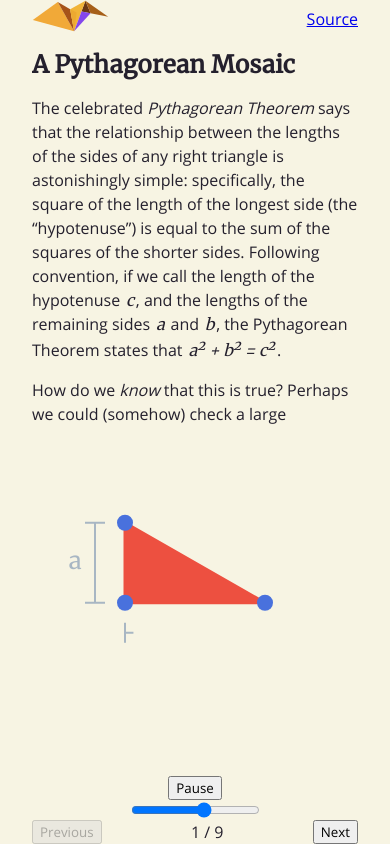
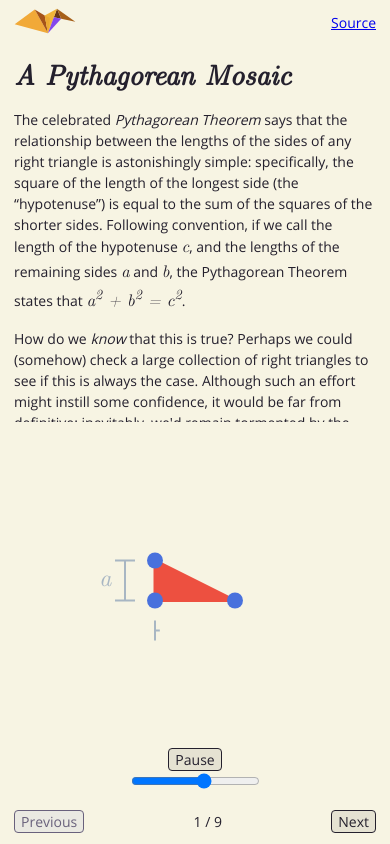
Before and after one commit to wjlewis/pymos, a React (Create React App) app: page / in a window 390 px wide. Built offline with nearby package versions, Linux system fonts and the light colour scheme.

Commit message:
Update fonts, and work on mobile layout

```diff
--- a/src/App.tsx
+++ b/src/App.tsx
@@ -1,5 +1,6 @@
 import React from 'react';
-import { StateContext, initState, reducer } from './state';
+import { StateContext, initState, reducer, Actions as A } from './state';
+import { useDevice } from './hooks';
 import Header from './Header';
 import Prose from './Prose';
 import Illustration from './Illustration';
@@ -7,6 +8,7 @@ import Footer from './Footer';
 
 const App: React.FC = () => {
   const [state, dispatch] = React.useReducer(reducer, initState);
+  useDevice(device => dispatch(A.updateDevice(device)));
 
   return (
     <StateContext.Provider value={{ state, dispatch }}>
--- a/src/hooks/index.ts
+++ b/src/hooks/index.ts
@@ -1,3 +1,4 @@
 export * from './useAnimation';
 export * from './useDims';
 export * from './useMouse';
+export * from './useDevice';
--- /dev/null
+++ b/src/hooks/useDevice.ts
@@ -0,0 +1,28 @@
+import React from 'react';
+import { Device } from '../state';
+
+export function useDevice(onChange: (device: Device) => void) {
+  const callback = React.useRef(onChange);
+
+  React.useEffect(() => {
+    function recompute() {
+      return callback.current(currentDevice());
+    }
+
+    recompute();
+
+    window.addEventListener('resize', recompute);
+    return () => window.removeEventListener('resize', recompute);
+  }, []);
+}
+
+// Keep in sync with src/index.css
+const LARGE_BREAKPOINT = 1024;
+
+function currentDevice() {
+  if (window.innerWidth >= LARGE_BREAKPOINT) {
+    return Device.Laptop;
+  } else {
+    return Device.Mobile;
+  }
+}
--- a/src/index.css
+++ b/src/index.css
@@ -1,18 +1,18 @@
 @font-face {
-  font-family: 'Merriweather';
-  src: url('./assets/Merriweather-Regular.ttf');
+  font-family: 'Open Sans';
+  src: url('./assets/OpenSans-Regular.ttf');
 }
 
 @font-face {
-  font-family: 'Open Sans';
-  src: url('./assets/OpenSans-Regular.ttf');
+  font-family: 'Computer Modern';
+  src: url('./assets/CMU-Serif-Italic.ttf');
 }
 
 :root {
   --text: #24202d;
   --bg: #f7f4e3;
   --bg-translucent: #f7f4e388;
-  --header-font: 'Merriweather', serif;
+  --header-font: 'Computer Modern', serif;
   --body-font: 'Open Sans', sans-serif;
   --blue: #4971dd;
   --yellow: #edbd53;
@@ -47,17 +47,30 @@ body,
 
 button {
   font-family: var(--body-font);
+  font-size: 1em;
   cursor: pointer;
+  color: var(--text);
+  border: 1px solid var(--text);
+  background-color: #e5e2d2;
+  border-radius: 4px;
+}
+
+button:hover {
+  background-color: #ddd9c0;
 }
 
 button:disabled {
   cursor: unset;
+  background-color: #eae9e2;
+  color: #69617c;
+  border-color: #69617c;
 }
 
 /* Main layout */
 header {
   width: 100%;
   height: 60px;
+  flex-shrink: 0;
   box-sizing: border-box;
 }
 
@@ -75,6 +88,7 @@ header nav #icon {
 footer {
   width: 100%;
   height: 45px;
+  flex-shrink: 0;
   box-sizing: border-box;
 }
 
@@ -121,12 +135,12 @@ h2 {
 
 h1 {
   margin: 0.5em 0;
-  font-size: 1.5em;
+  font-size: 2em;
 }
 
 h2 {
   margin: 0.7em 0;
-  font-size: 1.3em;
+  font-size: 1.6em;
 }
 
 p {
@@ -136,17 +150,19 @@ p {
 
 code {
   font-family: var(--header-font);
-  font-style: italic;
-  padding: 0 0.1em;
+  font-size: 1.2em;
 }
 
 /* Graphics */
 #canvas {
   width: 100%;
   flex-grow: 1;
+  flex-shrink: 1;
 }
 
 #controls {
+  height: 60px;
+  flex-shrink: 0;
   display: flex;
   flex-direction: column;
   align-items: center;
@@ -180,7 +196,7 @@ code {
 
 .measurement-label {
   font-family: var(--header-font);
-  font-size: 1.5em;
+  font-size: 1.7em;
   fill: var(--gray);
 }
 
@@ -197,7 +213,7 @@ code {
 
 .main-square-label {
   font-family: var(--header-font);
-  font-size: 1.5em;
+  font-size: 2em;
   fill: var(--bg);
 }
 
@@ -280,6 +296,10 @@ code {
 
 /* Phones */
 @media screen and (max-width: 767px) {
+  html {
+    font-size: 14px;
+  }
+
   main {
     display: grid;
     grid-template-rows: 1fr 1fr;
@@ -287,16 +307,24 @@ code {
 
   #prose {
     grid-row: 1 / 2;
-    margin: 0 2em;
   }
 
   #illustration {
     grid-row: 2 / 3;
-    margin: 0 2em;
   }
 
+  header {
+    height: 45px;
+  }
+
+  header nav #icon {
+    height: 26px;
+  }
+
+  #prose,
+  #illustration,
   header nav,
   footer nav {
-    margin: 0 2em;
+    margin: 0 1em;
   }
 }
--- a/src/state/actions.ts
+++ b/src/state/actions.ts
@@ -1,5 +1,5 @@
 import { Vec } from '../tools';
-import { Dims } from './state';
+import { Dims, Device } from './state';
 
 export interface Action {
   type: string;
@@ -17,6 +17,7 @@ export enum ActionType {
   MakeThin = 'MakeThin',
   MakeEven = 'MakeEven',
   UpdateDims = 'UpdateDims',
+  UpdateDevice = 'UpdateDevice',
   ResetMainTriangle = 'ResetMainTriangle',
 }
 
@@ -60,6 +61,10 @@ export function updateDims(dims: Dims): Action {
   return { type: ActionType.UpdateDims, payload: dims };
 }
 
+export function updateDevice(device: Device): Action {
+  return { type: ActionType.UpdateDevice, payload: device };
+}
+
 export function resetMainTriangle(): Action {
   return { type: ActionType.ResetMainTriangle };
 }
--- a/src/state/reducer.ts
+++ b/src/state/reducer.ts
@@ -1,4 +1,4 @@
-import { State, Dims, initTri } from './state';
+import { State, Dims, Device, initTri, smallInitTri } from './state';
 import { Action, ActionType } from './actions';
 import { steps } from '../steps';
 import { DragSubject } from './DragSubject';
@@ -26,6 +26,8 @@ export function reducer(state: State, action: Action): State {
       return reduceMakeEven(state);
     case ActionType.UpdateDims:
       return reduceUpdateDims(state, action.payload);
+    case ActionType.UpdateDevice:
+      return reduceUpdateDevice(state, action.payload);
     case ActionType.ResetMainTriangle:
       return reduceResetMainTriangle(state);
     default:
@@ -149,8 +151,28 @@ function reduceUpdateDims(state: State, dims: Dims): State {
   return { ...state, ui: { ...state.ui, dims, triOutOfBounds } };
 }
 
+function reduceUpdateDevice(state: State, device: Device): State {
+  const currentDevice = state.ui.device;
+  const tri = laptopToMobile(currentDevice, device)
+    ? smallInitTri
+    : mobileToLaptop(currentDevice, device)
+    ? initTri
+    : state.tri;
+  return { ...state, tri, ui: { ...state.ui, device } };
+}
+
+function laptopToMobile(currentDevice: Device, newDevice: Device): boolean {
+  return currentDevice === Device.Laptop && newDevice === Device.Mobile;
+}
+
+function mobileToLaptop(currentDevice: Device, newDevice: Device): boolean {
+  return currentDevice === Device.Mobile && newDevice === Device.Laptop;
+}
+
 function reduceResetMainTriangle(state: State): State {
-  return { ...state, tri: initTri, ui: { ...state.ui, triOutOfBounds: false } };
+  const tri = state.ui.device === Device.Laptop ? initTri : smallInitTri;
+
+  return { ...state, tri, ui: { ...state.ui, triOutOfBounds: false } };
 }
 
 function isTriOutOfBounds(state: State, dims: Dims): boolean {
--- a/src/state/state.ts
+++ b/src/state/state.ts
@@ -9,8 +9,14 @@ export interface State {
 }
 
 export interface UIState {
+  device: Device;
   dims: Dims;
   triOutOfBounds: boolean;
+}
+
+export enum Device {
+  Laptop = 'Laptop',
+  Mobile = 'Mobile',
 }
 
 export const initTri: RightTriangle = {
@@ -19,10 +25,17 @@ export const initTri: RightTriangle = {
   v: new Vec(-70, -80),
 };
 
+export const smallInitTri: RightTriangle = {
+  r: new Vec(-40, 20),
+  h: new Vec(40, 20),
+  v: new Vec(-40, -20),
+};
+
 export const initState: State = {
   ui: {
     dims: { width: 0, height: 0 },
     triOutOfBounds: false,
+    device: Device.Laptop,
   },
   tri: initTri,
   dragSubject: DragSubject.None(),
```
Also changed, not shown: src/assets/CMU-Serif-Italic.ttf (added), src/assets/Merriweather-Regular.ttf (deleted).
